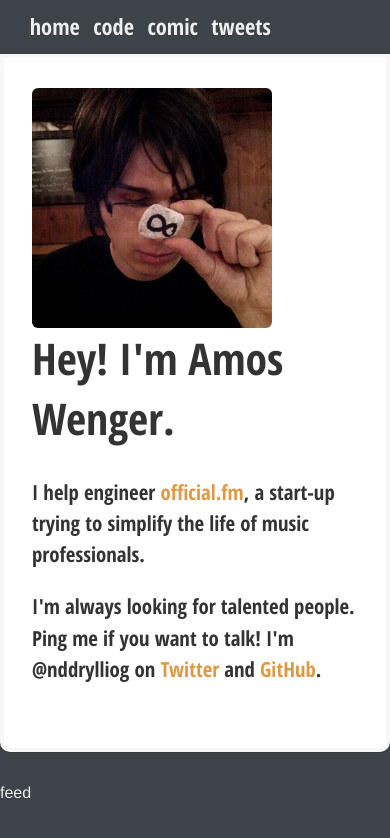
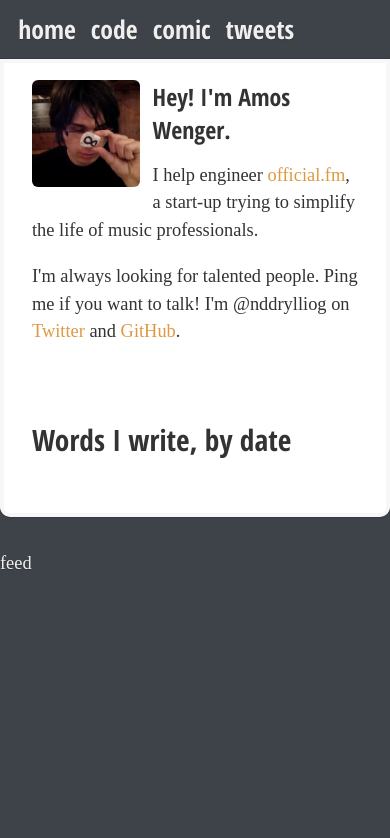
Before and after one commit to fasterthanlime/nevargames.com, a Jekyll site: the page built from index.html, in a window 390 px wide. Shown: the top 838 px of the page. Built offline with Jekyll 4.4.1, drawn with Linux system fonts in a browser that asks for light colours; some web fonts are replaced; Markdown is read by kramdown in place of the engine named in the settings; the list of posts is cut into pages by our own code.

Commit message:
Another design update

```diff
--- a/css/style.css
+++ b/css/style.css
@@ -1,15 +1,16 @@
-@import url("http://fonts.googleapis.com/css?family=Open+Sans+Condensed:700");
+@import url("http://fonts.googleapis.com/css?family=Open+Sans+Condensed:700|Amethysta");
+.clear{clear:both}
 .white-bg{text-shadow:none;color:#333;background:#fff;box-shadow:0 0 0 4px rgba(0,0,0,0.03) inset,0 0 0 1px rgba(0,0,0,0.15);position:relative;padding:5px 32px 32px 32px;border-radius:0 0 10px 10px}
 *{box-sizing:border-box}
 html{min-height:100%;overflow-y:auto}
-body{font-family:Helvetica,Arial,sans-serif;background:#3d4349;color:#efefef;text-shadow:0 1px #333}
+body{font-size:1.15em;font-family:Amethysta,serif;background:#3d4349;color:#efefef;text-shadow:0 1px #333}
 a{text-decoration:none;color:inherit;}
 a:hover{color:#d94}
-#container{height:auto;overflow:hidden;width:1080px;padding-left:20px;margin-bottom:50px}
+#container{height:auto;overflow:hidden;width:1080px;padding-left:20px;margin:0 auto}
 #header{height:100px;margin-left:140px;}
 #header h1{font:700 2.8em 'Open Sans Condensed',sans-serif;margin:0;letter-spacing:1px;text-shadow:4px 4px 11px #222}
 #header a:hover{color:inherit}
-#content{width:800px;margin-left:20px;float:left;}
+#content{width:800px;margin:0 auto;margin-left:20px;float:left;}
 #content h2,#content h3{font-family:'Open Sans Condensed',sans-serif;font-weight:400}
 #content h2{font-size:1.6em}
 #content h3{margin-bottom:.5em}
@@ -20,13 +21,13 @@ a:hover{color:#d94}
 #menu{list-style:none;padding:0;margin:0;}
 #menu li{font:1.8em/1.5 'Open Sans Condensed',sans-serif;}
 #menu li a{display:block}
-#content .posts-list .brag{font:700 1.3em 'Open Sans Condensed',sans-serif;margin-bottom:35px}
-#content .posts-list .brag h1{font-size:2.1em}
+#content .posts-list .brag{font:300 1.05em Amethysta,serif;margin-bottom:50px}
+#content .posts-list .brag h1{font-family:'Open Sans Condensed',sans-serif;font-size:2.1em}
 #content .posts-list .brag .mugshot{width:240px;height:240px;margin-right:1.5em}
 #content .posts-list .post{height:auto;overflow:hidden;position:relative;line-height:2;border-top:1px solid #ccc;}
-#content .posts-list .post h2{font:1.2em/2.5 'Open Sans Condensed',sans-serif;margin:0;}
+#content .posts-list .post h2{font:1em/1.5 Amethysta,serif;margin:.5em 0;}
 #content .posts-list .post h2 a{color:inherit;display:block}
-#content .posts-list .post time{position:absolute;top:0;right:0;color:#999;font:1.2em/2.5 'Open Sans Condensed',sans-serif;pointer-events:none}
+#content .posts-list .post time{position:absolute;top:0;right:0;color:#999;font:1em/1.5 Amethysta,serif;margin:.5em 0;pointer-events:none}
 #content .posts-list .post:hover a{color:#ab6d1f}
 #content .posts-list .post:hover time{color:#ab6d1f}
 .hr{display:none}
@@ -37,7 +38,7 @@ a:hover{color:#d94}
 .post-single header .meta time{color:#9b9}
 .post-single header .meta .tags a{color:#d94 !important;}
 .post-single header .meta .tags a:hover{color:#ab6d1f !important}
-.post-single header,.post-single .content,.post-single footer{margin:0 32px}
+.post-single header,.post-single .content,.post-single footer{margin:0 60px}
 .post-single .content{margin-top:50px;line-height:1.6;}
 .post-single .content h1,.post-single .content h2{font-size:1.6em}
 .post-single .content h3{font-size:1.4em}
@@ -56,23 +57,30 @@ a:hover{color:#d94}
 .pagination a{color:#999 !important;}
 .pagination a:hover{color:#fff !important}
 .mugshot{float:left;margin-right:15px;border-radius:6px;width:120px;height:120px}
-@media only screen and (max-width: 1023px){#container{width:auto;margin:0;padding:0}
+@media only screen and (max-width: 1023px){#container{width:auto;max-width:800px;margin:0 auto;padding:0}
 #sidebar,#content{float:none;width:auto;margin-top:10px}
 #header{margin-left:0;}
 #header h1{font-size:34px;line-height:1.2;}
-#header h1 span{display:block;height:0;visibility:hidden}
-#menu{height:auto;overflow:hidden;width:auto;margin-left:1.3em;}
+#header h1 span display block{height:0;visibility:hidden}
+#menu{height:auto;overflow:hidden;width:auto;margin-left:8px;}
 #menu li{font-size:1.4em;display:inline-block;margin-left:.4em}
 .hr{display:block;text-align:center;margin-bottom:20px}
 #content{margin-left:0;}
-#content .brag .mugshot{width:120px;height:120px;margin-right:1.5em}
-#content .posts-list .post{margin-bottom:25px;}
-#content .posts-list .post h2{line-height:1.4}
-#content .posts-list .post time{display:none}
+#content .posts-list .brag .mugshot{max-width:240px;width:100%;height:auto;margin:0 4% 4% 0}
+#content .posts-list .brag h1{font-size:1.8em}
 #content .post-single{padding:1px 0 20px 0 !important;}
 #content .post-single header,#content .post-single .content,#content .post-single footer{margin:0 15px}
-#content .post-single header h1{font-size:1.4em}
+#content .post-single header{margin-bottom:30px;}
+#content .post-single header h1{font-size:1.8em}
 #content .post-single header .meta{text-align:left;padding:0}
 #content .post-single .content h1,#content .post-single .content h2,#content .post-single .content h3{font-size:1.2em}
 #content .post-single .content blockquote,#content .post-single .content code{padding-left:5px}
+}@media only screen and (max-width: 600px){#content{margin-left:0;}
+#content .posts-list .brag{font-size:1.1em;}
+#content .posts-list .brag .mugshot{width:33%;min-width:80px;height:auto}
+#content .posts-list .brag h1{font-size:1.3em}
+}@media only screen and (max-width: 481px){#content{margin-left:0;}
+#content .posts-list .brag{font-size:1em}
+#content .posts-list .post h2{font-size:1em}
+#content .posts-list .post time{display:none}
 }
--- a/index.html
+++ b/index.html
@@ -18,6 +18,9 @@ layout: default
         on <a href="https://twitter.com/nddrylliog">Twitter</a> and <a href="https://github.com/nddryliog">GitHub</a>.
     </p>
   </header>
+  <div class="clear"></div>
+
+  <h2>Words I write, by date</h2>
 
   {% for post in paginator.posts %}
     <div id="{{ post.id }}" class="post">
```
Also changed, not shown: _src/css/style.styl (+56 -25 lines).
